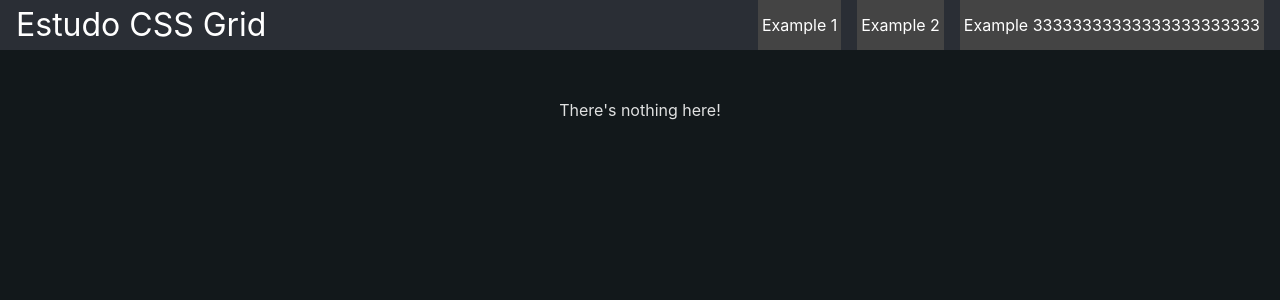
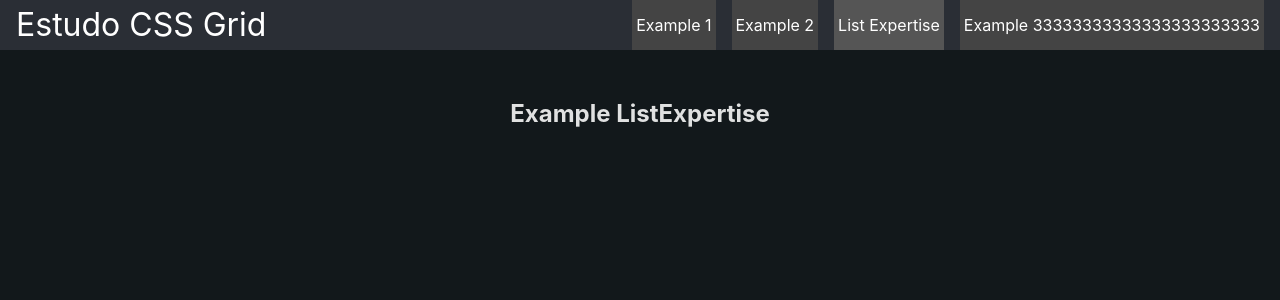
Before and after one commit to GustavoRizzo/estudo-css-grid, a React (Vite) app: page /ListExpertise in a window 1280 px wide. Shown: the top 300 px of the page. Built offline with nearby package versions, Linux system fonts and the light colour scheme.

Commit message:
Criate Rout por ListExpertise

```diff
--- a/src/App.tsx
+++ b/src/App.tsx
@@ -3,6 +3,7 @@ import { Routes, Route, Link } from "react-router-dom";
 import Navbar from './components/Navbar/Navbar';
 import Example2 from './pages/Example2';
 import Example1 from './pages/Example1';
+import ListExpertise from './pages/ListExpertise';
 import Home from './pages/Home';
 
 
@@ -16,6 +17,7 @@ function App() {
           <Route path="/" element={<Home />} />
           <Route path="example1" element={<Example1 />} />
           <Route path="example2" element={<Example2 />} />
+          <Route path="ListExpertise" element={<ListExpertise />} />
 
           <Route
             path="*"
--- a/src/components/Navbar/Navbar.tsx
+++ b/src/components/Navbar/Navbar.tsx
@@ -9,6 +9,7 @@ export default function Navbar() {
             <ul className="navbar__options">
                 <CustomLink to="/example1">Example 1</CustomLink>
                 <CustomLink to="/example2">Example 2</CustomLink>
+                <CustomLink to="/Listexpertise">List Expertise</CustomLink>
 
                 <CustomLink to="/example3">Example 33333333333333333333333</CustomLink>
             </ul>
--- /dev/null
+++ b/src/pages/ListExpertise.tsx
@@ -0,0 +1,7 @@
+export default function ListExpertise() {
+    return (
+      <main style={{ padding: "1rem 0" }}>
+        <h2>Example ListExpertise</h2>
+      </main>
+    );
+  }
```
